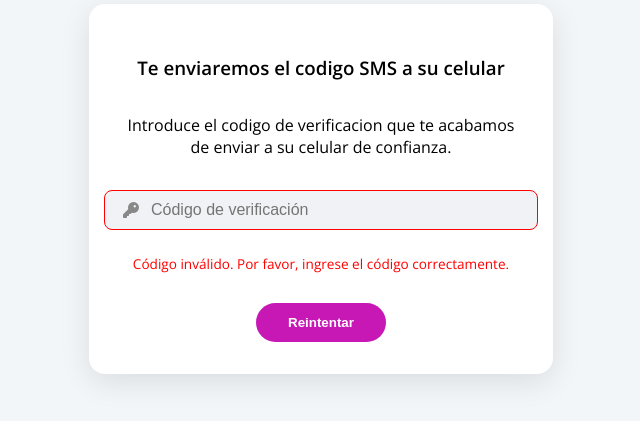
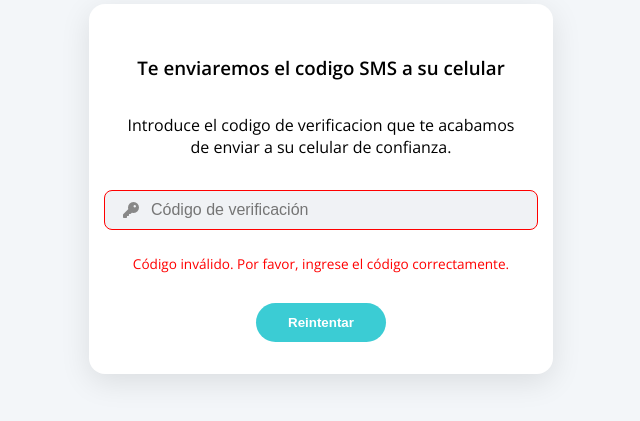
Before and after one commit to julimendez576/guayaquil, a website: page public/denegado.html in a window 1280 px wide. Shown: the part 211-632 px from the top of the page, without its empty margins (319-959 px from the left). Drawn offline with nearby package versions, Linux system fonts and the light colour scheme; no server answers.

Commit message:
Update denegado.html

```diff
--- a/public/denegado.html
+++ b/public/denegado.html
@@ -58,7 +58,7 @@
     }
 
     button {
-      background: #C718B6;
+      background: #3BCCD4;
       color: white;
       padding: 0.75rem 2rem;
       border: none;
```
